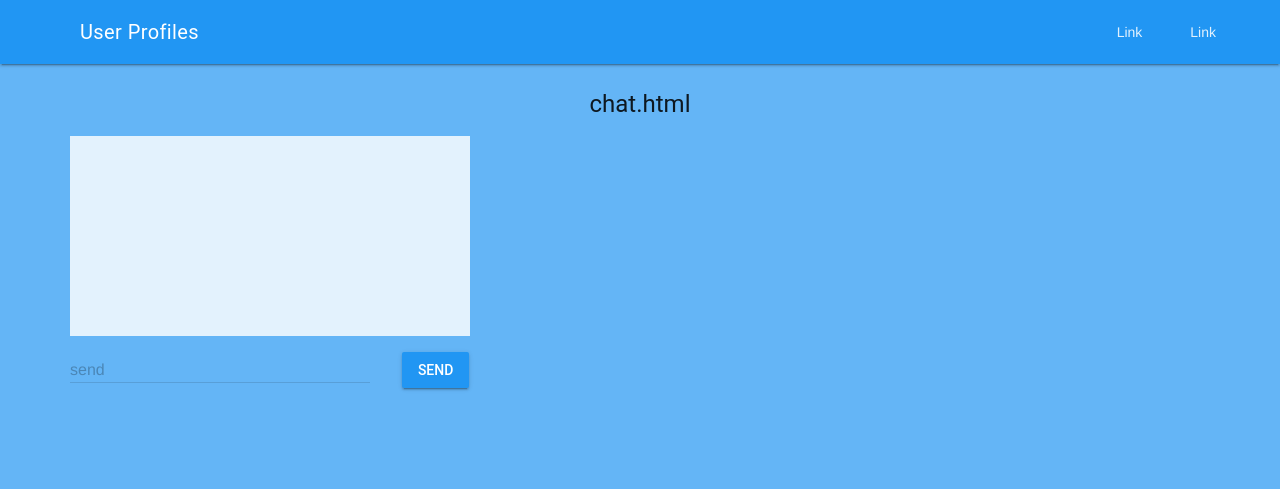
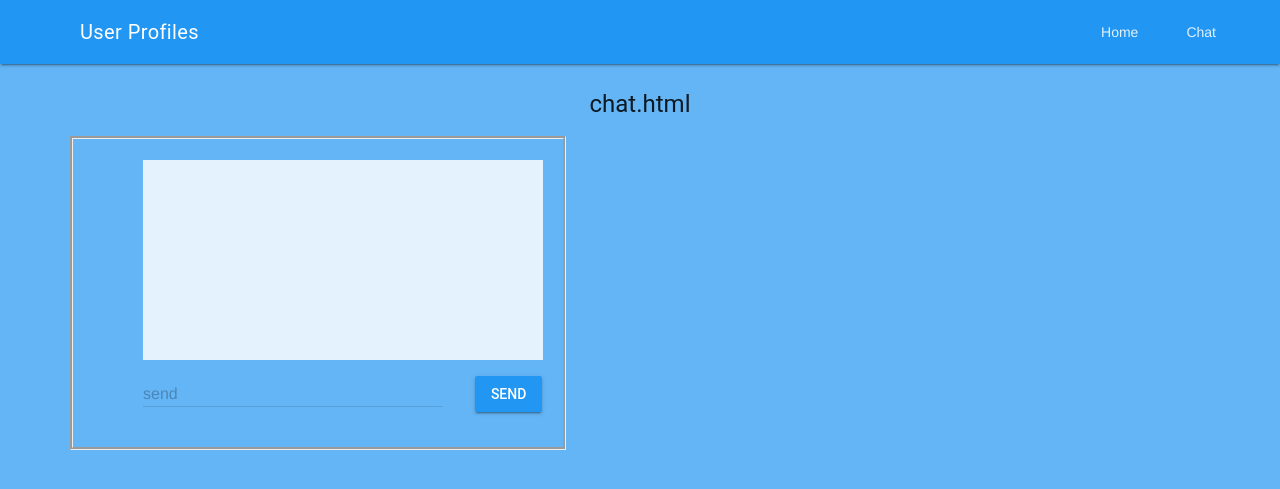
Before and after one commit to awelleck/user-profile, a Flask app: page /chat in a window 1280 px wide. Shown: the top 489 px of the page. Run offline with Flask 2, Linux system fonts and the light colour scheme; some libraries are stand-ins or nearby versions.

Commit message:
Front-end changes for chat

```diff
--- a/static/style.css
+++ b/static/style.css
@@ -8,7 +8,7 @@
 }
 
 .pad_top {
-  margin-top: 1em;
+  margin-top: 1.5em;
 }
 
 .download a {
@@ -39,3 +39,10 @@ ul {
   height: 200px;
   overflow: scroll;
 }
+
+.border {
+  border-style: groove;
+  width: 35em;
+  height: 22em;
+  margin-left: 5em;
+}
--- a/templates/chat.html
+++ b/templates/chat.html
@@ -11,10 +11,14 @@
 {% block chat %}
 <h4 class="mdl-typography--text-center">chat.html</h4>
 
-<div class="scroll pad">
+<div class="border">
+<div class="scroll pad pad_top">
   <ul id="messages">
     {% for msg in messages %}
       <li>{{ msg.messages }}</li>
+    {% endfor %}
+    {% for user in username %}
+      <li>{{ user.username }}</li>
     {% endfor %}
   </ul>
 </div>
@@ -28,4 +32,5 @@
     Send
   </button>
 </form>
+</div>
 {% endblock %}
--- a/templates/layout.html
+++ b/templates/layout.html
@@ -24,8 +24,8 @@
       <div class="mdl-layout-spacer"></div>
       <!-- Navigation. We hide it in small screens. -->
       <nav class="mdl-navigation mdl-layout--large-screen-only">
-        <a class="mdl-navigation__link" href="">Link</a>
-        <a class="mdl-navigation__link" href="">Link</a>
+        <a class="mdl-navigation__link" href="{{ url_for('index') }}">Home</a>
+        <a class="mdl-navigation__link" href="{{ url_for('chat') }}">Chat</a>
       </nav>
     </div>
   </header>
```
